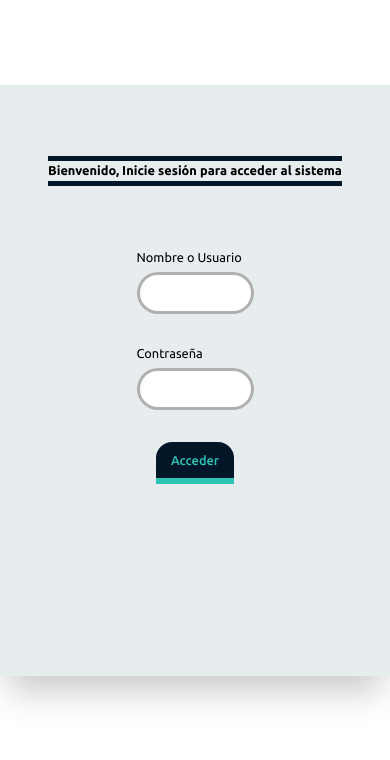
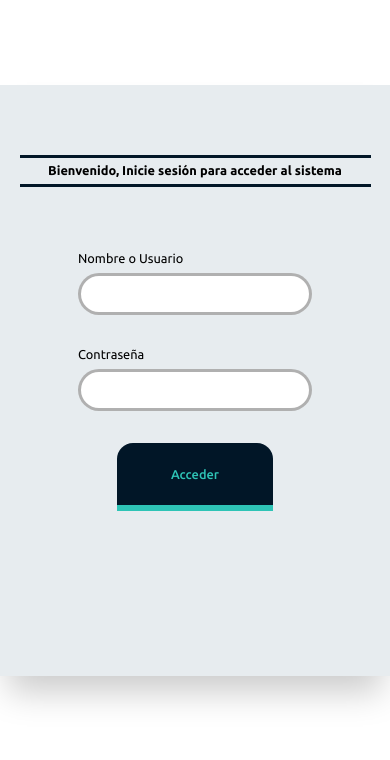
Before and after one commit to Galo98/Practicas-con-php, a PHP site: page /login.php in a window 390 px wide. Shown: the part 84-844 px from the top of the page. Run offline with PHP 8.4, Linux system fonts and the light colour scheme.

Commit message:
responsividad login

```diff
--- a/css/login.css
+++ b/css/login.css
@@ -21,12 +21,14 @@
 
 .loggin__contenedor-titulo{
     margin: 0;
+    width: 50%;
+    text-align: center;
     margin-bottom: 4rem;
     padding: 0;
     font: var(--fuente-titulo-700);
-    border-bottom: 5px solid var(--color-celesteO-600);
-    border-top: 5px solid var(--color-celesteO-600);
-    line-height: 1.5;
+    border-bottom: 3px solid var(--color-celesteO-600);
+    border-top: 3px solid var(--color-celesteO-600);
+    line-height: 2;
 }
 
 .loggin__contenedor-form{
@@ -78,3 +80,31 @@
 .loggin__contenedor-Mensajes{
     font: var(--fuente-titulo-400);
 }
+
+@media screen and (max-width:800px) {
+    .loggin__contenedor-titulo{
+        width: 60%;
+    }
+    .loggin__contenedor__form-input{
+    height: 5vh;
+    min-width: 45vw;
+    }
+
+    .loggin__contenedor__form-boton{
+    min-width: 30vw;
+    min-height: 8vh;
+    }
+}
+
+@media screen and (max-width:650px) {
+    .loggin__contenedor-titulo{
+        width: 90%;
+    }
+    .loggin__contenedor__form-input{
+    height: 5vh;
+    min-width: 60vw;
+    }
+    .loggin__contenedor__form-boton{
+    min-width: 40vw;
+    }
+}
```
